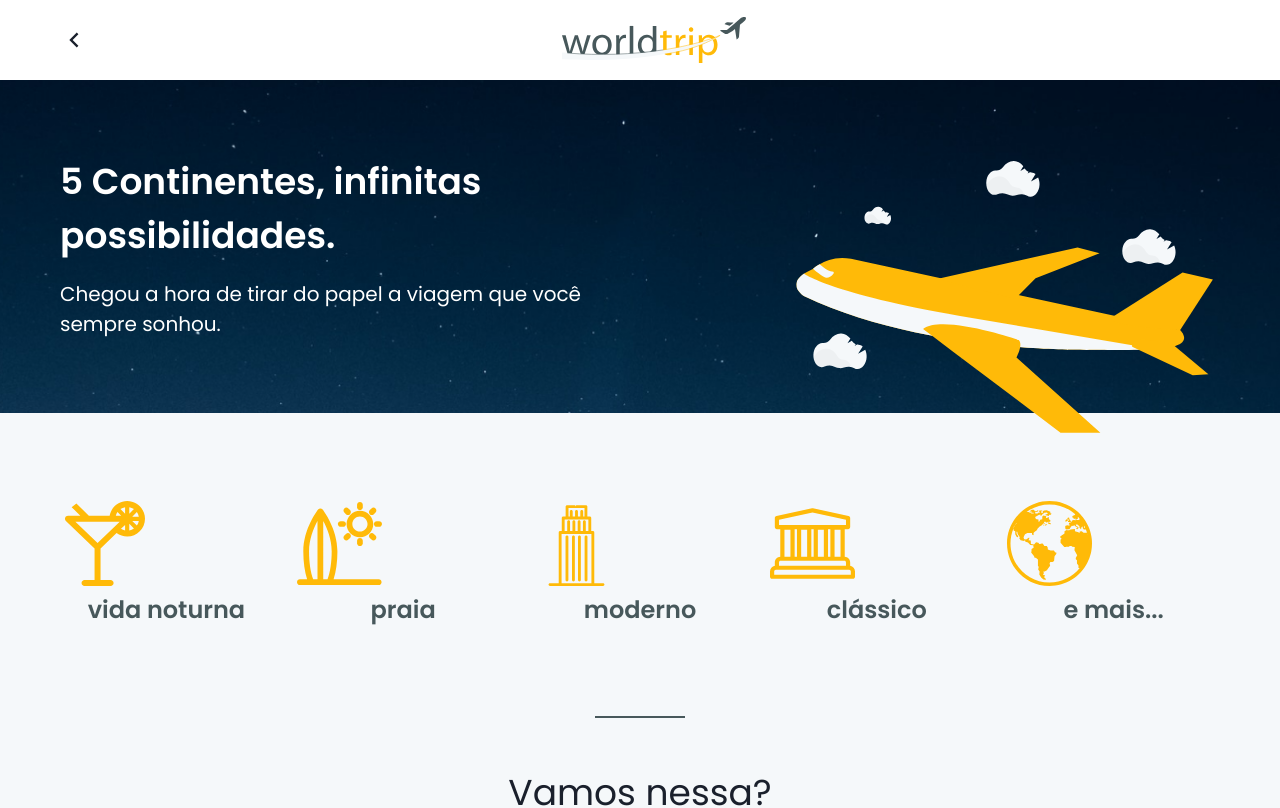
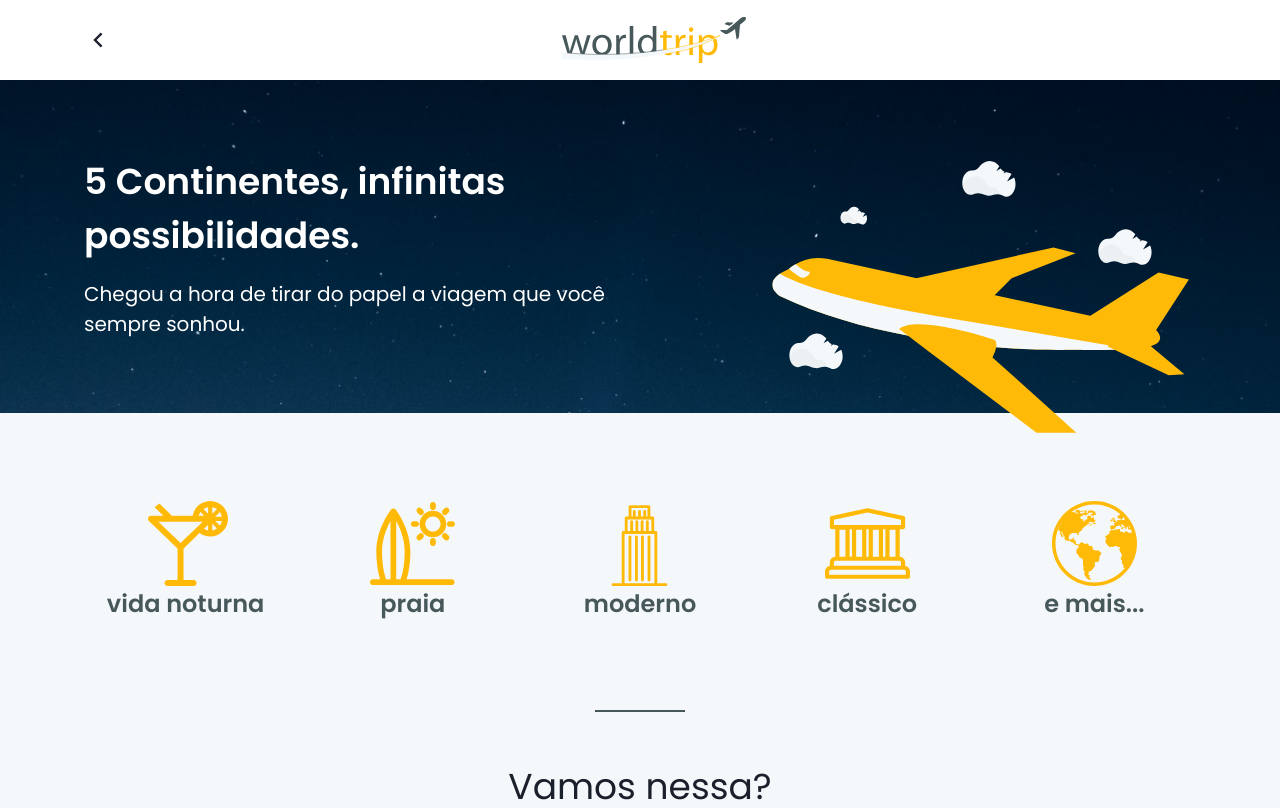
Before and after one commit to dfsilvadev/solucao-interface-com-chakra-ui-ignite, a Next.js app: page / in a window 1280 px wide. Shown: the top 808 px of the page. Built offline with nearby package versions, Linux system fonts and the light colour scheme.

Commit message:
feat: ajustando o responsívo da page home

```diff
--- a/src/components/BannerHome.tsx
+++ b/src/components/BannerHome.tsx
@@ -1,6 +1,18 @@
-import { Box, Flex, Image, Stack, Text } from "@chakra-ui/react";
+import {
+  Box,
+  Flex,
+  Image,
+  Stack,
+  Text,
+  useBreakpointValue,
+} from "@chakra-ui/react";
 
 export function BannerHome() {
+  const isWideVersion = useBreakpointValue({
+    base: false,
+    lg: true,
+  });
+
   return (
     <Box
       background="url('background.png') center center/cover no-repeat"
@@ -13,21 +25,35 @@ export function BannerHome() {
         marginX="auto"
         align="center"
         justify="space-between"
+        paddingX="6"
+        paddingY="6"
       >
         <Stack spacing="4">
-          <Text as="h1" fontWeight="600" fontSize="36" maxW={426}>
+          <Text
+            as="h1"
+            fontWeight="600"
+            fontSize={["20", "33", "36"]}
+            maxW={426}
+          >
             5 Continentes, infinitas possibilidades.
           </Text>
-          <Text as="p" fontWeight="400" fontSize="20" maxW={524}>
+          <Text
+            as="p"
+            fontWeight="400"
+            fontSize={["14", "18", "20"]}
+            maxW={524}
+          >
             Chegou a hora de tirar do papel a viagem que você sempre sonhou.
           </Text>
         </Stack>
+        {isWideVersion && (
           <Image
             src="airplane.svg"
             alt="Avião"
             title="Avião levantando voou"
             mt="100px"
           />
+        )}
       </Flex>
     </Box>
   );
--- a/src/components/Header.tsx
+++ b/src/components/Header.tsx
@@ -4,7 +4,14 @@ import { RiArrowLeftSLine } from "react-icons/ri";
 export function Header() {
   return (
     <Box bg="#fff" position="fixed" w="100%" top="0">
-      <Flex w="100%" maxWidth={1160} marginX="auto" h="5rem" align="center">
+      <Flex
+        w="100%"
+        maxWidth={1160}
+        marginX="auto"
+        h="5rem"
+        align="center"
+        paddingX="6"
+      >
         <Icon as={RiArrowLeftSLine} fontSize="28" />
         <Flex flex="1" align="center" justify="center">
           <Image
--- a/src/components/TravelTypes.tsx
+++ b/src/components/TravelTypes.tsx
@@ -1,7 +1,19 @@
-import { Box, Flex, Grid, Image, Text } from "@chakra-ui/react";
+import {
+  Box,
+  Flex,
+  Grid,
+  Image,
+  Text,
+  useBreakpointValue,
+} from "@chakra-ui/react";
 import React from "react";
 
 export function TravelTypes() {
+  const isWideVersion = useBreakpointValue({
+    base: false,
+    lg: true,
+  });
+
   return (
     <Box>
       <Grid
@@ -9,39 +21,85 @@ export function TravelTypes() {
         maxWidth={1160}
         marginX="auto"
         paddingY="16"
-        templateColumns="repeat(5, 1fr)"
+        paddingX="6"
+        templateColumns={["repeat(2, 1fr)", "repeat(5, 1fr)"]}
         gap={6}
       >
-        <Grid align="center" gap="1.5">
-          <Image src="cocktail.svg" />
-          <Text fontSize="24" fontWeight="600" color="#47585b">
+        <Flex
+          align="center"
+          justify="center"
+          direction={["row", "column", "column"]}
+        >
+          <Image
+            marginRight={["2", "0", "0"]}
+            src={isWideVersion ? "cocktail.svg" : "ellipse.svg"}
+            alt="Vida Noturna"
+            title=" Taça de drink"
+          />
+          <Text fontSize={["18", "24", "24"]} fontWeight="600" color="#47585b">
             vida noturna
           </Text>
-        </Grid>
-        <Grid align="center" gap="1.5">
-          <Image src="beach.svg" />
-          <Text fontSize="24" fontWeight="600" color="#47585b">
+        </Flex>
+        <Flex
+          align="center"
+          justify="center"
+          direction={["row", "column", "column"]}
+        >
+          <Image
+            marginRight={["2", "0", "0"]}
+            src={isWideVersion ? "beach.svg" : "ellipse.svg"}
+            alt="Praia"
+            title="Imagem de uma prança de surf e sol"
+          />
+          <Text fontSize={["18", "24", "24"]} fontWeight="600" color="#47585b">
             praia
           </Text>
-        </Grid>
-        <Grid align="center" gap="1.5">
-          <Image src="building.svg" />
-          <Text fontSize="24" fontWeight="600" color="#47585b">
+        </Flex>
+        <Flex
+          align="center"
+          justify="center"
+          direction={["row", "column", "column"]}
+        >
+          <Image
+            marginRight={["2", "0", "0"]}
+            src={isWideVersion ? "building.svg" : "ellipse.svg"}
+            alt="Moderno"
+            title="Imagem de um edifício"
+          />
+          <Text fontSize={["18", "24", "24"]} fontWeight="600" color="#47585b">
             moderno
           </Text>
-        </Grid>
-        <Grid align="center" gap="1.5">
-          <Image src="museum.svg" />
-          <Text fontSize="24" fontWeight="600" color="#47585b">
+        </Flex>
+        <Flex
+          align="center"
+          justify="center"
+          direction={["row", "column", "column"]}
+        >
+          <Image
+            marginRight={["2", "0", "0"]}
+            src={isWideVersion ? "museum.svg" : "ellipse.svg"}
+            alt="Clássico"
+            title="Imagem de uma construção grega"
+          />
+          <Text fontSize={["18", "24", "24"]} fontWeight="600" color="#47585b">
             clássico
           </Text>
-        </Grid>
-        <Grid align="center" gap="1.5">
-          <Image src="earth.svg" />
-          <Text fontSize="24" fontWeight="600" color="#47585b">
+        </Flex>
+        <Flex
+          align="center"
+          justify="center"
+          direction={["row", "column", "column"]}
+        >
+          <Image
+            marginRight={["2", "0", "0"]}
+            src={isWideVersion ? "earth.svg" : "ellipse.svg"}
+            alt="E mais..."
+            title="Imagem do globo terreste"
+          />
+          <Text fontSize={["18", "24", "24"]} fontWeight="600" color="#47585b">
             e mais...
           </Text>
-        </Grid>
+        </Flex>
       </Grid>
     </Box>
   );
--- a/src/styles/global.scss
+++ b/src/styles/global.scss
@@ -31,6 +31,12 @@
 .swiper-button-next,
 .swiper-button-prev {
   color: #ffba08 !important;
+
+  &::after {
+    @media (max-width: 479px) {
+      font-size: 2rem !important;
+    }
+  }
 }
 .swiper-pagination-bullet {
   background: #fff !important;
```
Also changed, not shown: src/pages/continent.tsx (added, +14 -0 lines), public/ellipse.svg (added). Lines whose indentation alone changed are shown as unchanged.
